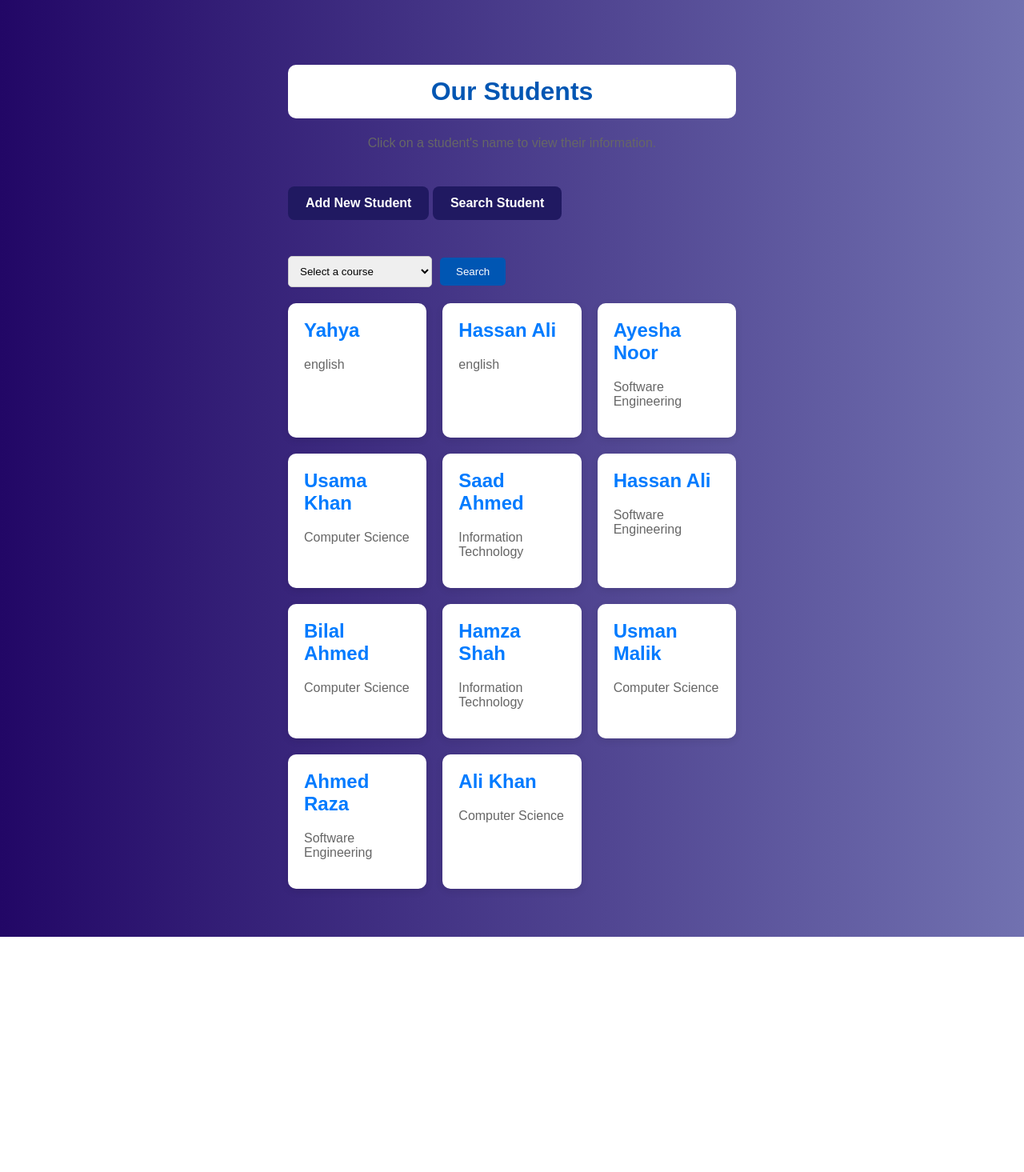
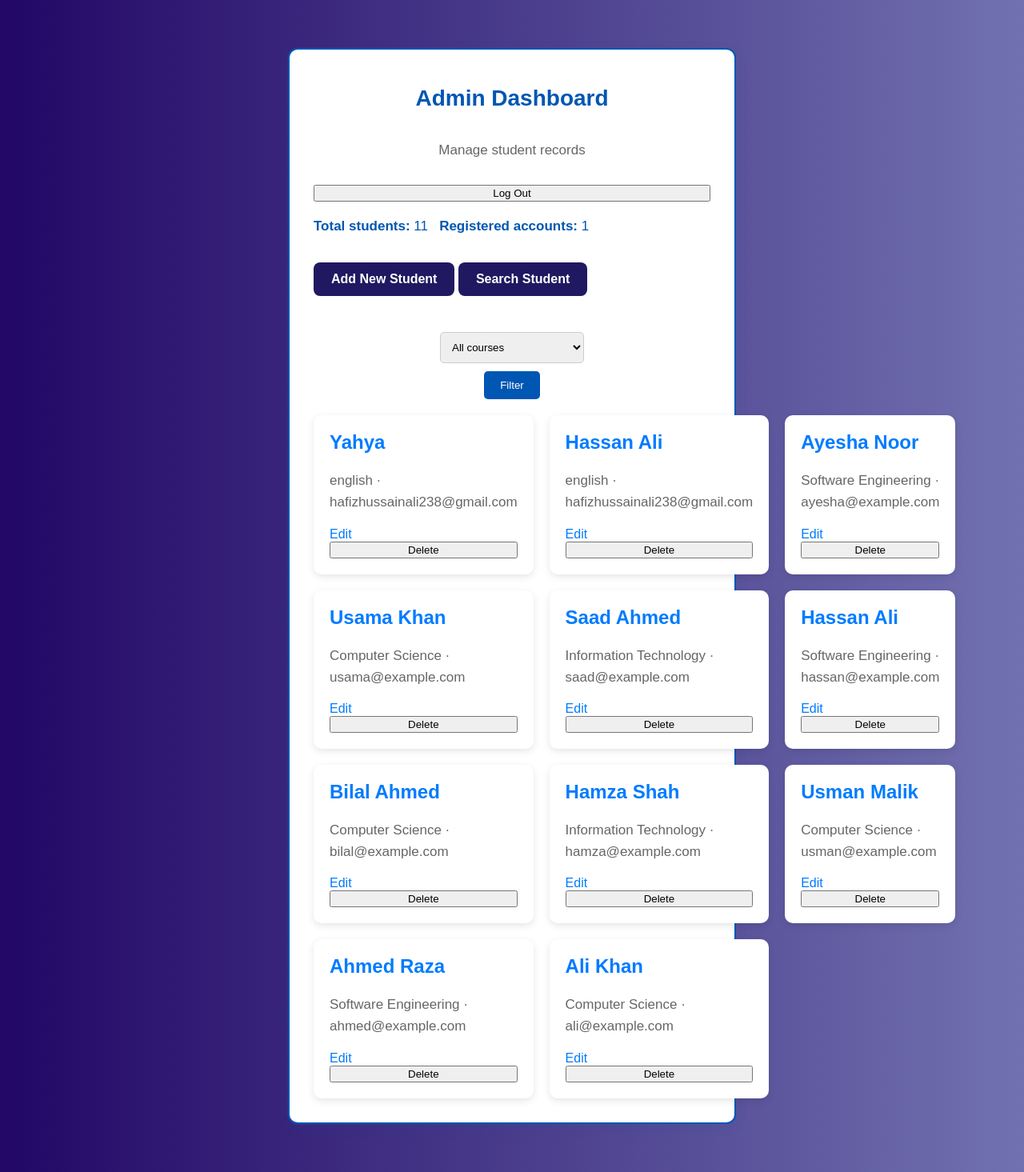
Before and after one commit to hussainali238-collab/fast-API, a FastAPI app: page /admin in a window 1280 px wide. Shown: the whole page at 80% size. Before the commit the page ends 1171 px from the top, so only its background shows below. Run offline with FastAPI, Linux system fonts and the light colour scheme; the visitor is signed in with stand-in values (Sample User, id 1); data comes from the database, SQL or seed files in the repository.

Commit message:
Complete student and admin role-based portal

```diff
--- /dev/null
+++ b/requirements.txt
@@ -0,0 +1,4 @@
+fastapi
+uvicorn[standard]
+python-multipart
+pwdlib[argon2]
--- a/templates/index.html
+++ b/templates/index.html
@@ -1,49 +1,7 @@
 <!DOCTYPE html>
-<html lang="en">
-<head>
-    <meta charset="UTF-8">
-    <meta name="viewport" content="width=device-width, initial-scale=1.0">
-    <title>Students</title>
-    <link rel="stylesheet" href="{{ url_for('static', path='style.css') }}">
-</head>
-<body>
-    <div class="container">
-        <h1>Our Students</h1>
-        <p class="subtitle">
-            Click on a student's name to view their information.
-        </p>
-
-<a href="/add-student" class="add-student-button">
-    Add New Student
-</a>
-
-<a href="/search-student" class="add-student-button">
-    Search Student
-</a>
-<form action="/search-student-by-course" method="get" class = "course-filter-form">
-    <select name="course" required  >
-        <option value="">Select a course</option>
-        <option value="Software Engineering">Software Engineering</option>
-        <option value="Computer Science">Computer Science</option>
-        <option value="Information Technology">Information Technology</option>
-
-        <option value="English">English</option>
-    </select>
-    <button type="submit">Search</button>
-</form>
-
-<div class="student-list">
-    {% for student in students %}
-        <div class="student-card">
-            <h2>
-                <a href="/student/{{ student.id }}">
-                            {{ student.name }}
-                        </a>
-                    </h2>
-                    <p>{{ student.course }}</p>
-                </div>
-            {% endfor %}
-        </div>
-    </div>
-</body>
-</html>
+<html lang="en"><head><meta charset="UTF-8"><meta name="viewport" content="width=device-width, initial-scale=1.0"><title>Admin Dashboard</title><link rel="stylesheet" href="{{ url_for('static', path='style.css') }}"></head>
+<body><main class="container"><section class="profile-card"><div class="portal-header"><div><h1>Admin Dashboard</h1><p class="subtitle">Manage student records</p></div><form action="/logout" method="post"><button type="submit">Log Out</button></form></div>
+<p><strong>Total students:</strong> {{ students|length }} &nbsp; <strong>Registered accounts:</strong> {{ total_users }}</p>
+<a href="/add-student" class="add-student-button">Add New Student</a> <a href="/search-student" class="add-student-button">Search Student</a>
+<form action="/search-student-by-course" method="get" class="course-filter-form"><select name="course"><option value="">All courses</option><option>Software Engineering</option><option>Computer Science</option><option>Information Technology</option><option>English</option></select><button type="submit">Filter</button></form>
+<div class="student-list">{% for student in students %}<article class="student-card"><h2><a href="/student/{{ student.id }}">{{ student.name }}</a></h2><p>{{ student.course }} · {{ student.email }}</p><a href="/edit-student/{{ student.id }}">Edit</a> <form action="/delete-student/{{ student.id }}" method="post" onsubmit="return confirm('Delete this student record?')"><button type="submit">Delete</button></form></article>{% else %}<p>No students found.</p>{% endfor %}</div></section></main></body></html>
```
Also changed, not shown: templates/edit_student.html (+9 -37 lines), templates/student.html (+5 -58 lines), 2 other files.
